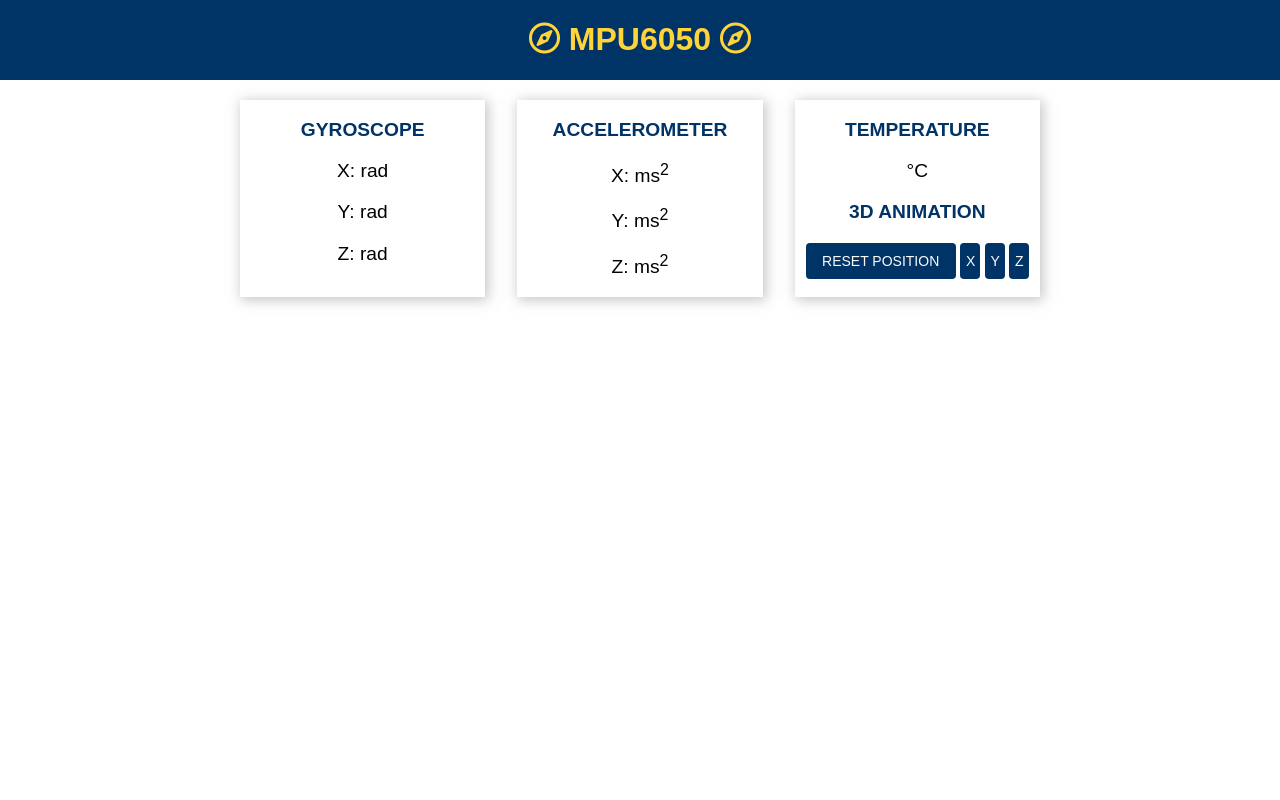
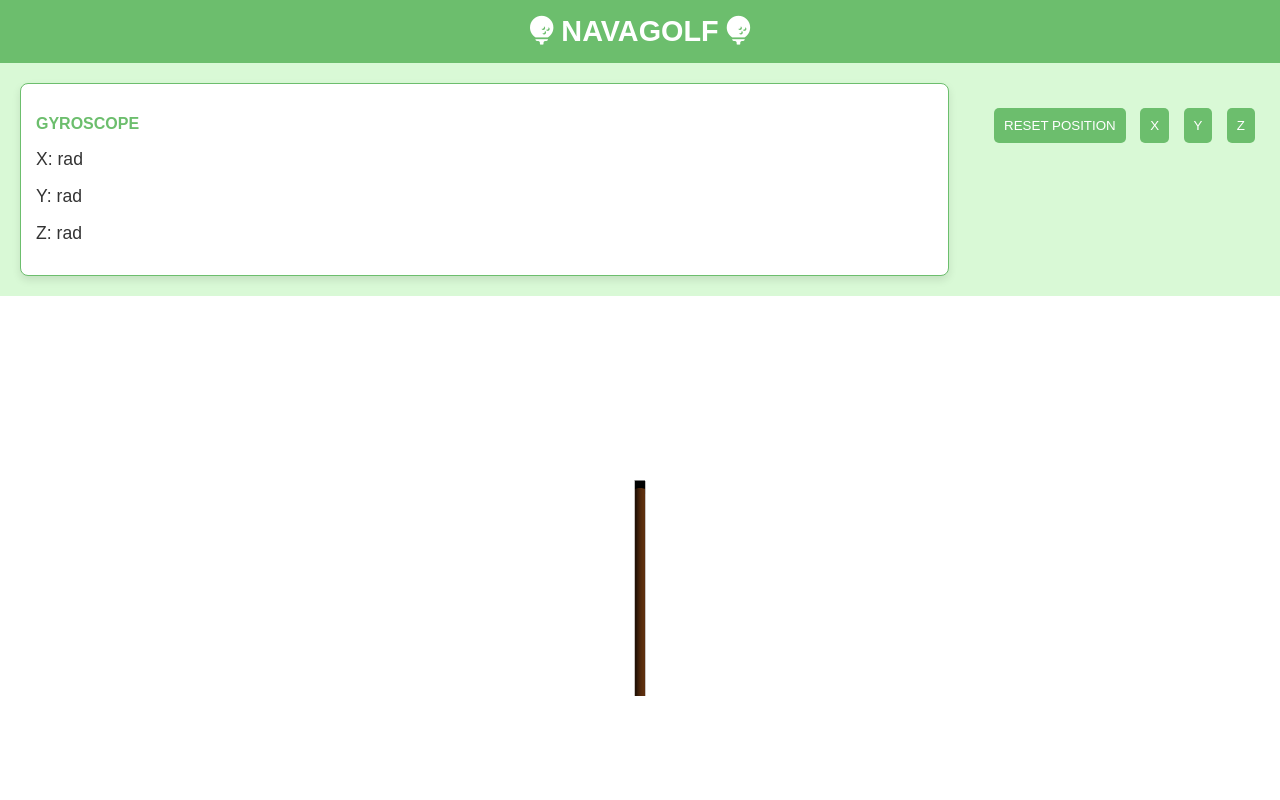
Before and after one commit to jeromemoses/MPU6050_WEB_SERVER, a plain HTML site: page data/index.html in a window 1280 px wide. Shown: the top 800 px of the page. Drawn offline with nearby package versions, Linux system fonts and the light colour scheme; no server answers.

Commit message:
Completed hardware for esp32 c3 & done web page editing

```diff
--- a/data/index.html
+++ b/data/index.html
@@ -1,23 +1,83 @@
-<!--
-  Rui Santos
-  Complete project details at https://RandomNerdTutorials.com/esp32-mpu-6050-web-server/
-
-  Permission is hereby granted, free of charge, to any person obtaining a copy of this software and associated documentation files.
-  The above copyright notice and this permission notice shall be included in all copies or substantial portions of the Software.
--->
-
 <!DOCTYPE HTML><html>
 <head>
   <title>Golf-BAT Virtual Representation</title>
   <meta name="viewport" content="width=device-width, initial-scale=1">
   <link rel="icon" href="data:,">
-  <link rel="stylesheet" type="text/css" href="style.css">
   <link rel="stylesheet" href="https://use.fontawesome.com/releases/v5.7.2/css/all.css" integrity="sha384-fnmOCqbTlWIlj8LyTjo7mOUStjsKC4pOpQbqyi7RrhN7udi9RwhKkMHpvLbHG9Sr" crossorigin="anonymous">
   <script src="https://cdnjs.cloudflare.com/ajax/libs/three.js/107/three.min.js"></script>
+  <style>
+    /* Light green theme */
+    body {
+      font-family: Arial, sans-serif;
+      margin: 0;
+      padding: 0;
+      background-color: #d9f9d6; /* Light green background */
+      color: #333;
+    }
+    .topnav {
+      background-color: #6cbe6d; /* Mild green for the top navigation bar */
+      color: white;
+      padding: 15px;
+      text-align: center;
+    }
+    .topnav h1 {
+      margin: 0;
+      font-size: 1.8rem;
+    }
+    .content {
+      padding: 20px;
+    }
+    .cards {
+      display: flex;
+      gap: 20px;
+      flex-wrap: wrap;
+    }
+    .card {
+      background-color: #ffffff;
+      border: 1px solid #6cbe6d;
+      border-radius: 8px;
+      padding: 15px;
+      box-shadow: 0 4px 8px rgba(0, 0, 0, 0.1);
+      flex: 1;
+      min-width: 250px;
+    }
+    .card-title {
+      font-weight: bold;
+      color: #6cbe6d;
+    }
+    .reading {
+      font-size: 1.1rem;
+    }
+    .cube-content {
+      margin-top: 20px;
+    }
+    #3Dcube {
+      width: 100%;
+      height: 300px;
+      background-color: #ffffff;
+      border: 1px solid #6cbe6d;
+      border-radius: 8px;
+    }
+    #reset, #resetX, #resetY, #resetZ {
+      background-color: #6cbe6d;
+      color: white;
+      border: none;
+      padding: 10px;
+      margin: 5px;
+      cursor: pointer;
+      border-radius: 5px;
+    }
+    #reset:hover, #resetX:hover, #resetY:hover, #resetZ:hover {
+      background-color: #5aa75a;
+    }
+    .controls {
+      margin-top: 20px;
+    }
+  </style>
 </head>
 <body>
   <div class="topnav">
-    <h1><i class="far fa-compass"></i> MPU6050 <i class="far fa-compass"></i></h1>
+    <h1><i class="fas fa-golf-ball"></i> NAVAGOLF <i class="fas fa-golf-ball"></i></h1>
   </div>
   <div class="content">
     <div class="cards">
@@ -27,25 +87,16 @@
         <p><span class="reading">Y: <span id="gyroY"></span> rad</span></p>
         <p><span class="reading">Z: <span id="gyroZ"></span> rad</span></p>
       </div>
-      <div class="card">
-        <p class="card-title">ACCELEROMETER</p>
-        <p><span class="reading">X: <span id="accX"></span> ms<sup>2</sup></span></p>
-        <p><span class="reading">Y: <span id="accY"></span> ms<sup>2</sup></span></p>
-        <p><span class="reading">Z: <span id="accZ"></span> ms<sup>2</sup></span></p>
+      <div class="cube-content">
+        <div id="3Dcube"></div>
       </div>
-      <div class="card">
-        <p class="card-title">TEMPERATURE</p>
-        <p><span class="reading"><span id="temp"></span> &deg;C</span></p>
-        <p class="card-title">3D ANIMATION</p>
+      <div class="controls">
         <button id="reset" onclick="resetPosition(this)">RESET POSITION</button>
         <button id="resetX" onclick="resetPosition(this)">X</button>
         <button id="resetY" onclick="resetPosition(this)">Y</button>
         <button id="resetZ" onclick="resetPosition(this)">Z</button>
       </div>
     </div>
-    <div class="cube-content">
-      <div id="3Dcube"></div>
-    </div>
   </div>
 <script src="script.js"></script>
 </body>
```
Also changed, not shown: 1 other file.
